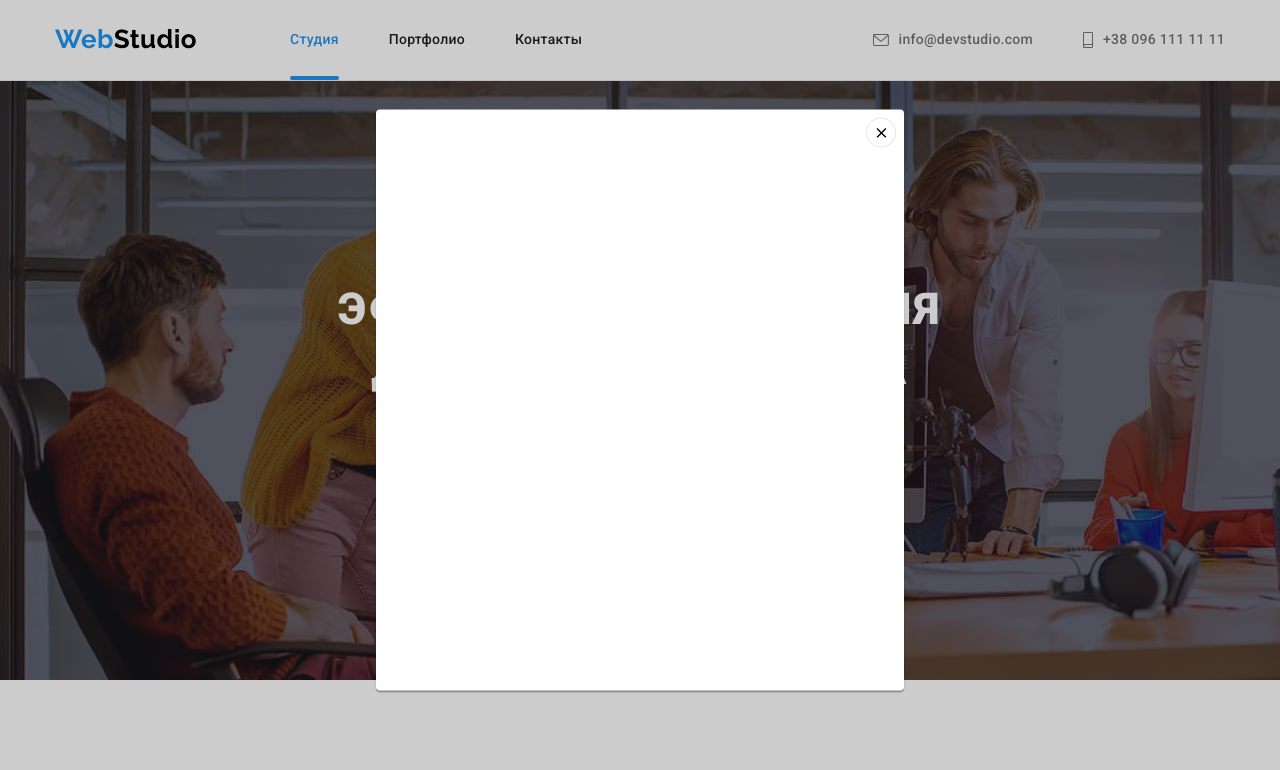
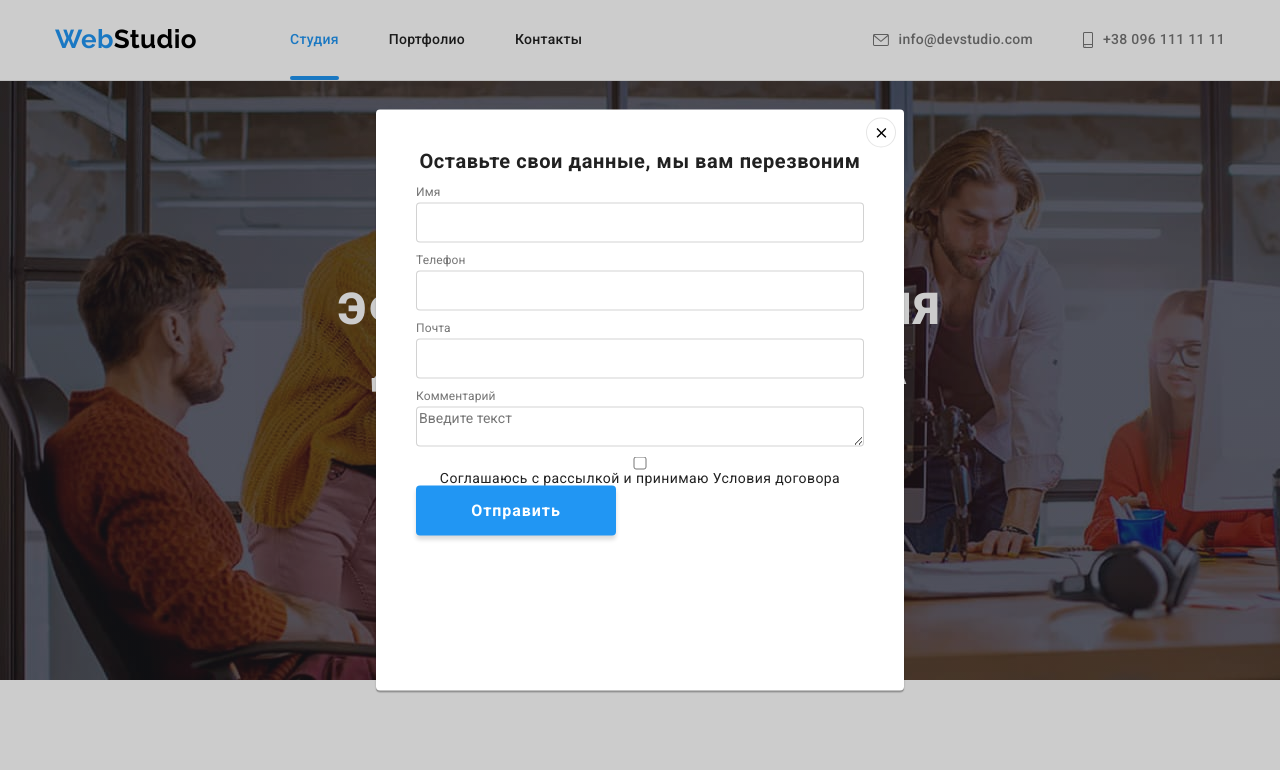
Before and after one commit to Taras-Kolomiiets/goit-markup-hw-06, a plain HTML site: page index.html in a window 1280 px wide. Both pictures are taken after a click on the button "Заказать услугу". Shown: the top 770 px of the page. Drawn offline with nearby package versions, Linux system fonts and the light colour scheme.

Commit message:
Почато розмітку модального вікна

```diff
--- a/CSS/styles.css
+++ b/CSS/styles.css
@@ -205,6 +205,8 @@ img {
   letter-spacing: 0.06em;
   text-transform: uppercase;
 }
+
+/* Модальне вікно */
 .backdrop {
   position: fixed;
   top: 0;
@@ -253,6 +255,76 @@ img {
   border: 1px solid rgba(0, 0, 0, 0.1);
   border-radius: 50%;
 }
+.form-group {
+  display: flex;
+  flex-direction: column;
+  padding-left: 40px;
+  padding-right: 40px;
+  margin-bottom: 10px;
+}
+.form-title {
+  margin-bottom: 12px;
+  padding-top: 40px;
+
+  font-weight: 700;
+  font-size: 20px;
+  line-height: 1.15;
+  text-align: center;
+  letter-spacing: 0.03em;
+
+  color: var(--primary-text-color);
+}
+.form-item {
+  display: flex;
+  flex-direction: column;
+  margin-bottom: 10px;
+}
+.form-label {
+  margin-bottom: 4px;
+
+  font-weight: 400;
+  font-size: 12px;
+  line-height: 1.17;
+  letter-spacing: 0.01em;
+
+  color: var(--additional-text-color);
+
+  text-align: left;
+}
+.form-input {
+  height: 40px;
+
+  border: 1px solid rgba(33, 33, 33, 0.2);
+  box-sizing: border-box;
+  border-radius: 4px;
+}
+.checkbox-input {
+  display: inline-flex;
+}
+.license-label {
+}
+.submit-button {
+  display: inline-flex;
+  font-family: Roboto, sans-serif;
+  text-align: center;
+  align-items: center;
+  justify-content: center;
+  color: var(--primary-white-color);
+  background-color: var(--accent-color);
+  border-color: var(--accent-color);
+  font-weight: 700;
+  font-size: 16px;
+  line-height: 1.87;
+  letter-spacing: 0.06em;
+  cursor: pointer;
+  max-width: 200px;
+  max-height: 50px;
+  border: none;
+  border-radius: 4px;
+  padding: 10px 32px;
+  box-shadow: 0px 4px 4px rgba(0, 0, 0, 0.15);
+}
+/* Герой */
 .main-button {
   display: inline-block;
   font-family: Roboto, sans-serif;
@@ -512,6 +584,9 @@ img {
 .footer-thumb:not(:last-child) {
   margin-right: 70px;
 }
+.footer-thumb.links {
+  margin-right: 0px;
+}
 .footer-logo {
   display: inline-block;
   margin-bottom: 20px;
@@ -590,6 +665,9 @@ img {
 }
 .icon-social-links-footer {
   fill: currentColor;
+}
+.subscribe {
+  margin-left: auto;
 }
 /* Сторінка Портфоліо */
 
--- a/index.html
+++ b/index.html
@@ -69,6 +69,67 @@
         </button>
         <div class="backdrop is-hidden" data-modal>
           <div class="modal">
+            <form class="js-speaker-form">
+              <div
+                class="form-group"
+                role="group"
+                aria-labelby="contact-details-head"
+              >
+                <p class="form-title" id="contact-details-head">
+                  Оставьте свои данные, мы вам перезвоним
+                </p>
+                <div class="form-item">
+                  <label for="user-name" class="form-label">Имя</label>
+                  <input
+                    type="text"
+                    name="name"
+                    class="form-input"
+                    id="user-name"
+                  />
+                </div>
+                <div class="form-item">
+                  <label for="user-tel" class="form-label">Телефон</label>
+                  <input
+                    type="tel"
+                    name="tel"
+                    class="form-input"
+                    id="user-tel"
+                  />
+                </div>
+                <div class="form-item">
+                  <label for="user-email" class="form-label">Почта</label>
+                  <input
+                    type="email"
+                    name="email"
+                    class="form-input"
+                    id="user-email"
+                  />
+                </div>
+                <div class="form-item">
+                  <label for="user-comment" class="form-label"
+                    >Комментарий</label
+                  >
+                  <textarea
+                    name="comment"
+                    rows="5"
+                    placeholder="Введите текст"
+                    class="form-input"
+                    id="user-comment"
+                  ></textarea>
+                </div>
+                <input
+                  type="checkbox"
+                  name="license"
+                  value="license-agreement"
+                  class="checkbox-input"
+                  id="license-agreement"
+                />
+                <label for="license-agreement" class="license-label"
+                  >Соглашаюсь с рассылкой и принимаю Условия договора</label
+                >
+                <button type="submit" class="submit-button">Отправить</button>
+              </div>
+            </form>
             <button class="button-close" data-modal-close>
               <svg class="icon-close" width="18px" height="18px">
                 <use href="./images/icons.svg#icon-close"></use>
@@ -485,9 +546,35 @@
               </li>
             </ul>
           </div>
+          <div class="subscribe">
+            <b class="come-in">Подпишитесь на рассылку</b>
+            <div class="form-item">
+              <label for="footer-email" class="form-label">Почта</label>
+              <input
+                type="email"
+                name="email"
+                class="form-input"
+                id="footer-email"
+              />
+            </div>
+            <button type="submit" class="submit-button">Отправить</button>
+          </div>
         </div>
       </div>
     </footer>
     <script src="./js/modal.js"></script>
+    <script>
+      (() => {
+        document
+          .querySelector('.js-speaker-form')
+          .addEventListener('submit', e => {
+            e.preventDefault();
+
+            new FormData(e.currentTarget).forEach((value, name) =>
+              console.log(`${name}: ${value}`),
+            );
+          });
+      })();
+    </script>
   </body>
 </html>
```
